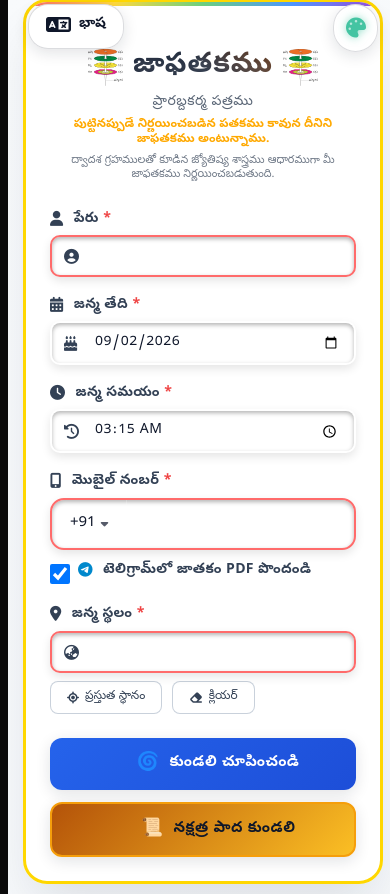
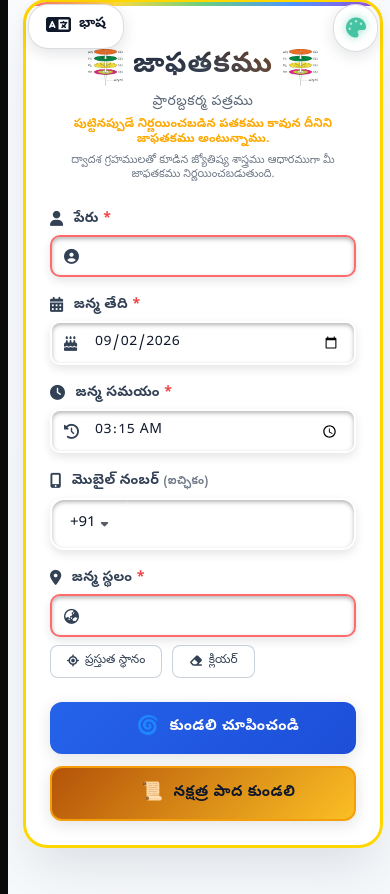
Before and after one commit to krishnareddysajjala0-pixel/YugAstro, a Python web app: template templates/index.html in a window 390 px wide, after a click that opens the changed part. Shown: the part 24-918 px from the top of the page. Run offline with Jinja, Linux system fonts and the light colour scheme; the template is opened without the code that fills it, so the values that code supplies are empty; some web fonts are replaced.

Commit message:
Remove telegram PDF checkbox and make mobile number optional during chart generation

```diff
--- a/templates/index.html
+++ b/templates/index.html
@@ -1324,8 +1324,8 @@
 
           <!-- Column 2 - Mobile Number -->
           <div class="form-group">
-            <label for="mobile" class="required-field">
-              <i class="fas fa-mobile-alt"></i> {{ _('మొబైల్ నంబర్') }}
+            <label for="mobile">
+              <i class="fas fa-mobile-alt"></i> {{ _('మొబైల్ నంబర్') }} <small style="font-size: 11px; opacity: 0.7;">({{ _('ఐచ్ఛికం') }})</small>
             </label>
             <div class="input-container">
               <style>
@@ -1467,15 +1467,9 @@
                 <option value="+260">Zambia (+260)</option>
                 <option value="+263">Zimbabwe (+263)</option>
               </select>
-              <input type="tel" id="mobile" name="mobile" required pattern="[0-9]{10}" placeholder="{{ _('10 అంకెల నంబర్') }}" maxlength="10" oninput="this.value = this.value.replace(/[^0-9]/g, '');" style="padding-left: 85px;">
+              <input type="tel" id="mobile" name="mobile" pattern="[0-9]{10}" placeholder="{{ _('10 అంకెల నంబర్ (ఐచ్ఛికం)') }}" maxlength="10" oninput="this.value = this.value.replace(/[^0-9]/g, '');" style="padding-left: 85px;">
             </div>
             <div class="error-message">{{ _('enter correct mobile number') }}</div>
-            <div style="margin-top: 12px; display: flex; align-items: center;">
-              <input type="checkbox" id="req_telegram" name="req_telegram" value="yes" checked style="width: 20px !important; max-width: 20px !important; height: 20px !important; appearance: auto !important; -webkit-appearance: checkbox !important; padding: 0 !important; border: none !important; box-shadow: none !important; margin: 0 !important; cursor: pointer; display: inline-block;">
-              <label for="req_telegram" style="margin-left: 8px; margin-bottom: 0; font-size: 14px; font-weight: 500; cursor: pointer; color: var(--text-main); display: inline-block;">
-                <i class="fab fa-telegram" style="color: #0088cc; margin-right: 4px;"></i> {{ _('టెలిగ్రామ్‌లో జాతకం PDF పొందండి') }}
-              </label>
-            </div>
           </div>
 
           <!-- Full width place input -->
@@ -2657,11 +2651,11 @@
 
     // Form validation and submission
     mainForm.addEventListener("submit", (e) => {
-      // Validate Name and Mobile Number
+      // Validate Name and Mobile Number (Mobile is now Optional)
       const nameVal = document.getElementById("name").value.trim();
-      const mobileVal = document.getElementById("mobile").value.trim();
-      let nameInvalid = nameVal.length < 5;
-      let mobileInvalid = mobileVal.length !== 10;
+      const mobileVal = document.getElementById("mobile") ? document.getElementById("mobile").value.trim() : "";
+      let nameInvalid = nameVal.length < 2;
+      let mobileInvalid = (mobileVal.length > 0 && mobileVal.length !== 10);
 
       if (nameInvalid || mobileInvalid) {
         e.preventDefault();
@@ -2679,7 +2673,7 @@
         }
 
         if (mobileInvalid) {
-            errorMessages.push("please enter correct mobile number");
+            errorMessages.push("please enter correct 10-digit mobile number");
             const mobileInputNode = document.getElementById("mobile");
             mobileInputNode.parentNode.style.borderColor = "#ff6b6b";
             mobileInputNode.parentNode.style.animation = "shake 0.5s";
--- a/user_data.txt
+++ b/user_data.txt
@@ -440,3 +440,4 @@
 413. [02-Sep-2026 02:58:40] Name: Krishna Reddy sajjala, Mobile: +91 9999999999, DOB: 2026-09-02, TOB: 08:27, Place: Kandukur, Prakasam, Andhra Pradesh, 523105, India
 414. [02-Sep-2026 03:01:24] Name: upenra, Mobile: +91 8897165741, DOB: 2026-09-02, TOB: 08:28, Place: కోటనందూరు, కాకినాడ, Andhra Pradesh, 533407, India
 415. [02-Sep-2026 03:08:52] Name: Krishna Reddy sajjala, Mobile: +91 9999999999, DOB: 2026-09-02, TOB: 08:27, Place: Kandukur, Prakasam, Andhra Pradesh, 523105, India
+416. [02-Sep-2026 08:44:05] Name: Krishna Test, Mobile: N/A, DOB: 1992-05-10, TOB: 08:30, Place: Hyderabad, Telangana, India
```
